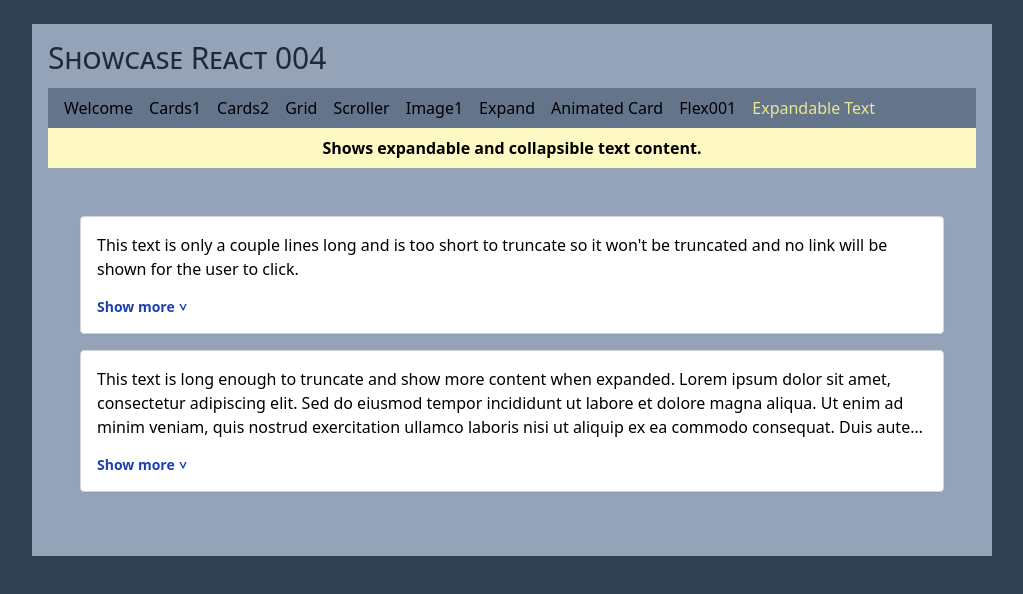
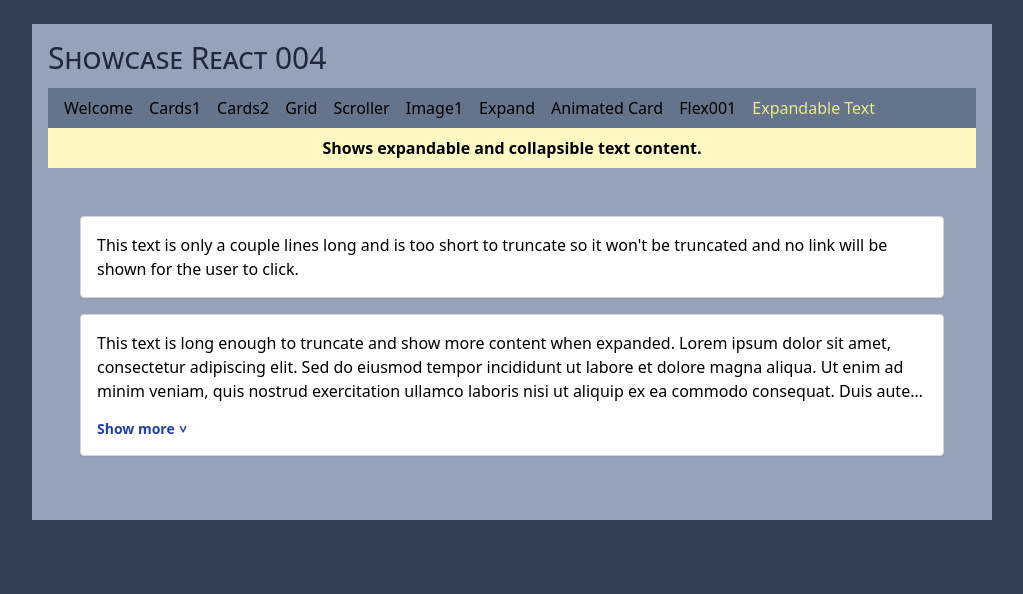
Before and after one commit to epx-edta/showcase-react-004, a React (Vite) app: page /expandable in a window 1280 px wide. Shown: the top 594 px of the page, without its empty margins (128-1151 px from the left). Built offline with nearby package versions, Linux system fonts and the light colour scheme.

Commit message:
works well

```diff
--- a/src/components/ExpandableText.tsx
+++ b/src/components/ExpandableText.tsx
@@ -1,4 +1,4 @@
-import { useState } from "react";
+import { useState, useRef, useLayoutEffect } from "react";
 
 type ExpandableTextProps = {
   text: string;
@@ -6,12 +6,22 @@ type ExpandableTextProps = {
 
 export const ExpandableText = ({ text }: ExpandableTextProps) => {
   const [showMore, setShowMore] = useState(false);
+  const [isTruncated, setIsTruncated] = useState(false);
+  const textRef = useRef<HTMLSpanElement>(null);
+
+  useLayoutEffect(() => {
+    const element = textRef.current;
+    if (element) {
+      setIsTruncated(element.scrollHeight > element.clientHeight);
+    }
+  }, [text]);
 
   return (
     <div
       className="border border-gray-300 rounded bg-white p-4 shadow-sm"
     >
       <span
+        ref={textRef}
         className={
           showMore
             ? ''
@@ -33,6 +43,7 @@ export const ExpandableText = ({ text }: ExpandableTextProps) => {
       >
         {text}
       </span>
+      {(isTruncated || showMore) && (
         <button
           className="text-blue-800 cursor-pointer text-sm font-bold mt-4 flex items-center gap-1"
           style={{ alignItems: 'center' }}
@@ -54,6 +65,7 @@ export const ExpandableText = ({ text }: ExpandableTextProps) => {
             </>
           )}
         </button>
+      )}
     </div>
   );
 };
```
Lines whose indentation alone changed are shown as unchanged.
